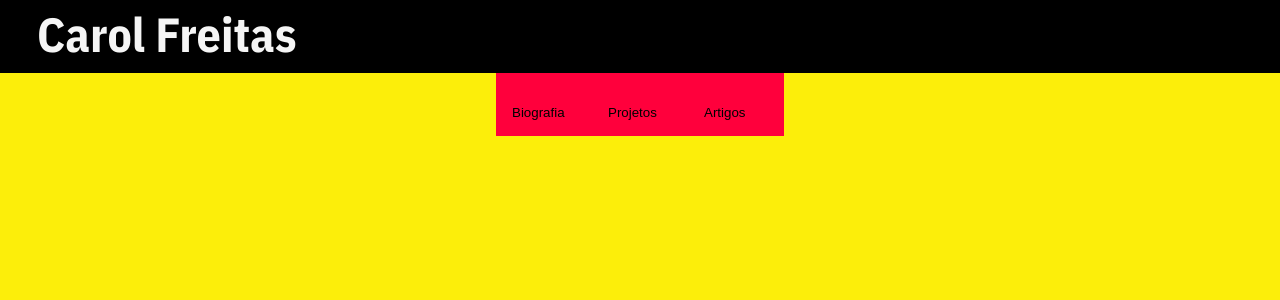
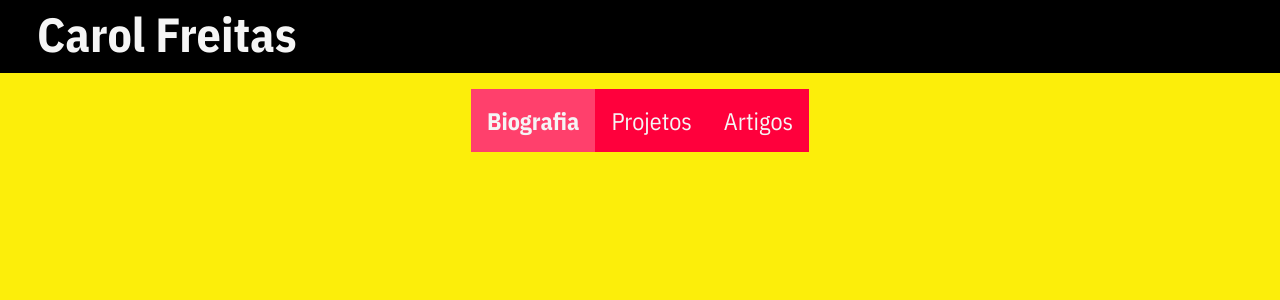
Before and after one commit to ccarol-freitas/portfolio, a React (Create React App) app in the folder ccarol-freitas.github.io/: page / in a window 1280 px wide. Shown: the top 300 px of the page. Built offline with nearby package versions, Linux system fonts and the light colour scheme.

Commit message:
styles(CFD-10): modify tab style

```diff
--- a/ccarol-freitas.github.io/src/ui/components/Tabs/Tabs.tsx
+++ b/ccarol-freitas.github.io/src/ui/components/Tabs/Tabs.tsx
@@ -13,6 +13,7 @@ type Props = {
     className?: string
 }
 
+
 const Tabs = (props: Props): JSX.Element => {
     const [selectedShow, setSelectedShow] = useState(props.tagInitial)
 
@@ -22,6 +23,7 @@ const Tabs = (props: Props): JSX.Element => {
             props.setToogled(!props.toggled)
         }
     }
+
     return (
         <Tab className={props.className}>
             {props.tabs.map((tab) => {
@@ -30,8 +32,8 @@ const Tabs = (props: Props): JSX.Element => {
                     <TabSelector
                         className={`${
                             isSelected === true
-                                ? 'tab-active primaryPurple100-bold-20'
-                                : 'enableGray700-bold-20'
+                                ? 'tab-active primaryPurple100-bold-24'
+                                : 'primaryPurple100-normal-24'
                         }`}
                         key={tab.name}
                         onClick={() => {
--- a/ccarol-freitas.github.io/src/ui/components/Tabs/TabsStyles.ts
+++ b/ccarol-freitas.github.io/src/ui/components/Tabs/TabsStyles.ts
@@ -2,21 +2,37 @@ import styled from 'styled-components'
 
 export const Tab = styled.div`
     display: inline-flex;
-    align-items: center;
-    justify-content: center;
+    justify-content: space-between;
     height: 63px;
     background: #FF003C;
+    margin-top: 16px;
+
+    .tab-active {
+        background: #FF406C;
+    }
+
+    .primaryPurple100-normal-24 {
+        font-weight: 400;
+    }
+
+    .primaryPurple100-bold-24 {
+        font-weight: 700;
+    }
 `
 
 export const TabSelector = styled.button`
+    position: relative;
     display: flex;
+    align-items: flex-start;
     padding: 16px;
-    align-items: flex-start;
+    gap: 10px;
+    border: none;
     background: transparent;
-    gap: 10px;
-    width: 96px;
-    height: 31px;
+
     text-align: center;
-    border: none;
-
+    color: #F5F5F5;
+    font-family: 'IBM Plex Sans Condensed', sans-serif;
+    font-size: 24px;
+    font-style: normal;
+    line-height: normal;
 `
```
